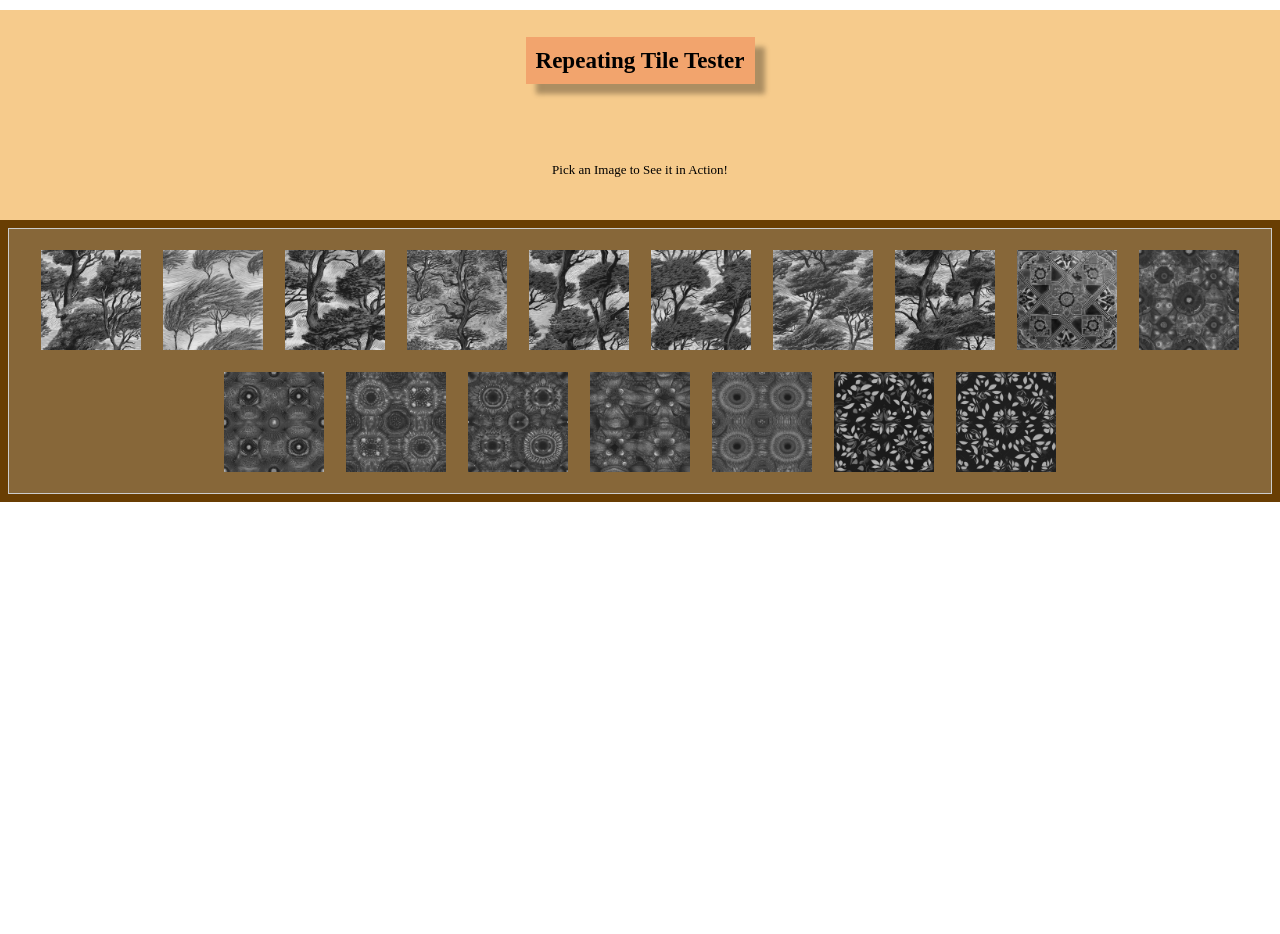
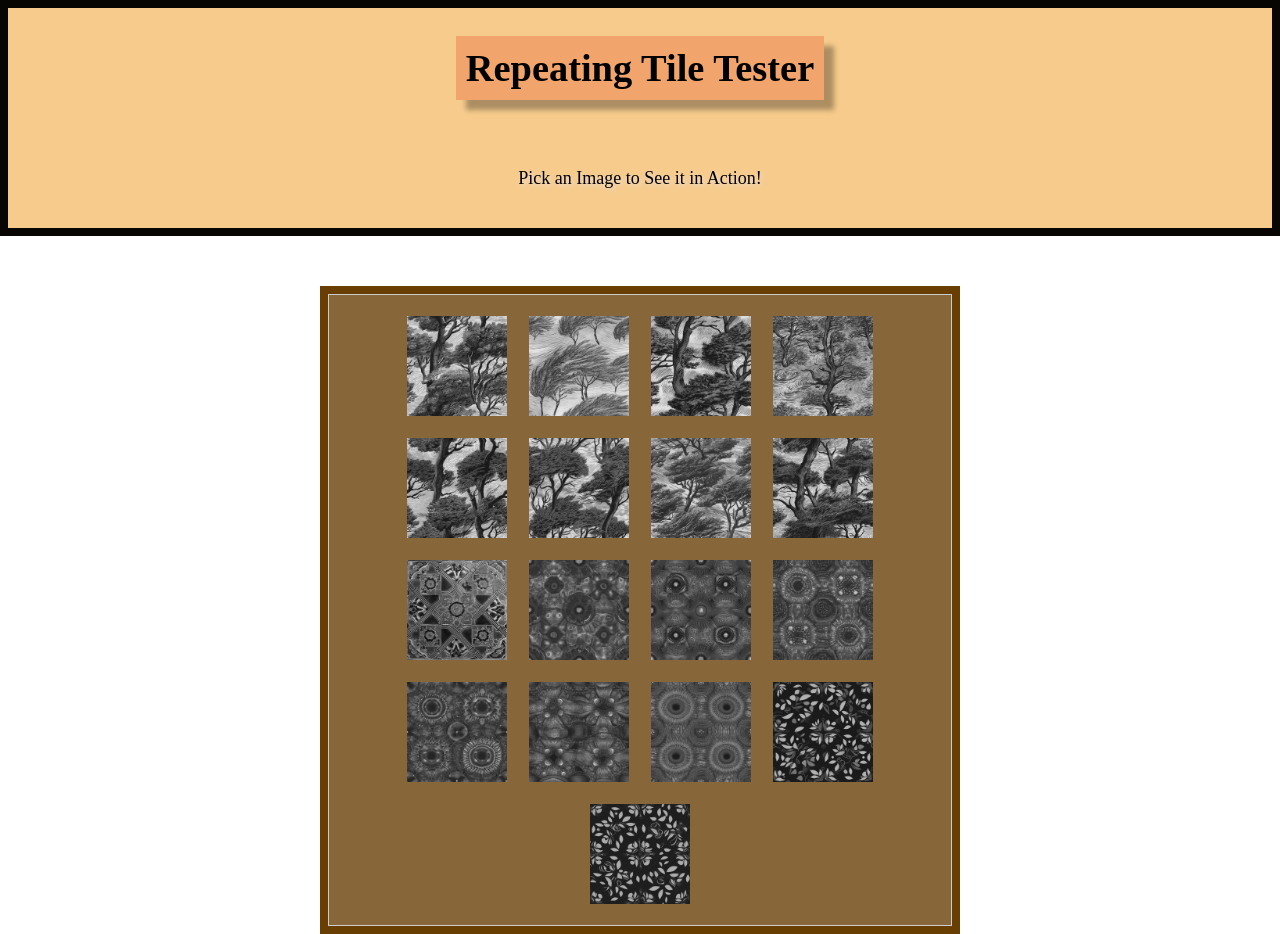
Before and after one commit to justin111smith/background_changer, a plain HTML site: page index.html in a window 1280 px wide. Before the commit the page ends 810 px from the top, so only its background shows below. Drawn offline with Linux system fonts and the light colour scheme.

Commit message:
Add files via upload

```diff
--- a/styles.css
+++ b/styles.css
@@ -10,6 +10,7 @@ body {
 }
 .whole-title-container {
   background-color: rgba(242, 182, 92, 0.7);
+  border: 8px solid #080602;
 }
 .title-container {
   display: flex;
@@ -17,7 +18,7 @@ body {
   align-items: center;
   height: 100px;
   font-family: futura;
-  font-size: larger;
+  font-size: 2em;
   padding: 10px;
   margin: 10px;
 }
@@ -37,14 +38,14 @@ body {
   align-items: center;
   margin: 40 auto;
   font-family: futura;
-  font-size: small;
+  font-size: 0.75em;
   font-weight: lighter;
   height: 100px;
+  text-shadow: 2px 2px 4px #ecdfdf;
 }
 
 .sub-title {
   margin: 0;
-  font-size: small;
   font-weight: lighter;
   fill: aquamarine;
 }
@@ -53,9 +54,10 @@ body {
   display: flex;
   justify-content: center;
   border: 8px solid #693e03;
-  width: fit-content;
+  width: 50%;
   align-items: center;
   margin: 0 auto;
+  margin-top: 50px;
   background-color: rgba(105, 66, 8, 0.8);
   /* add background color */
 }
```
